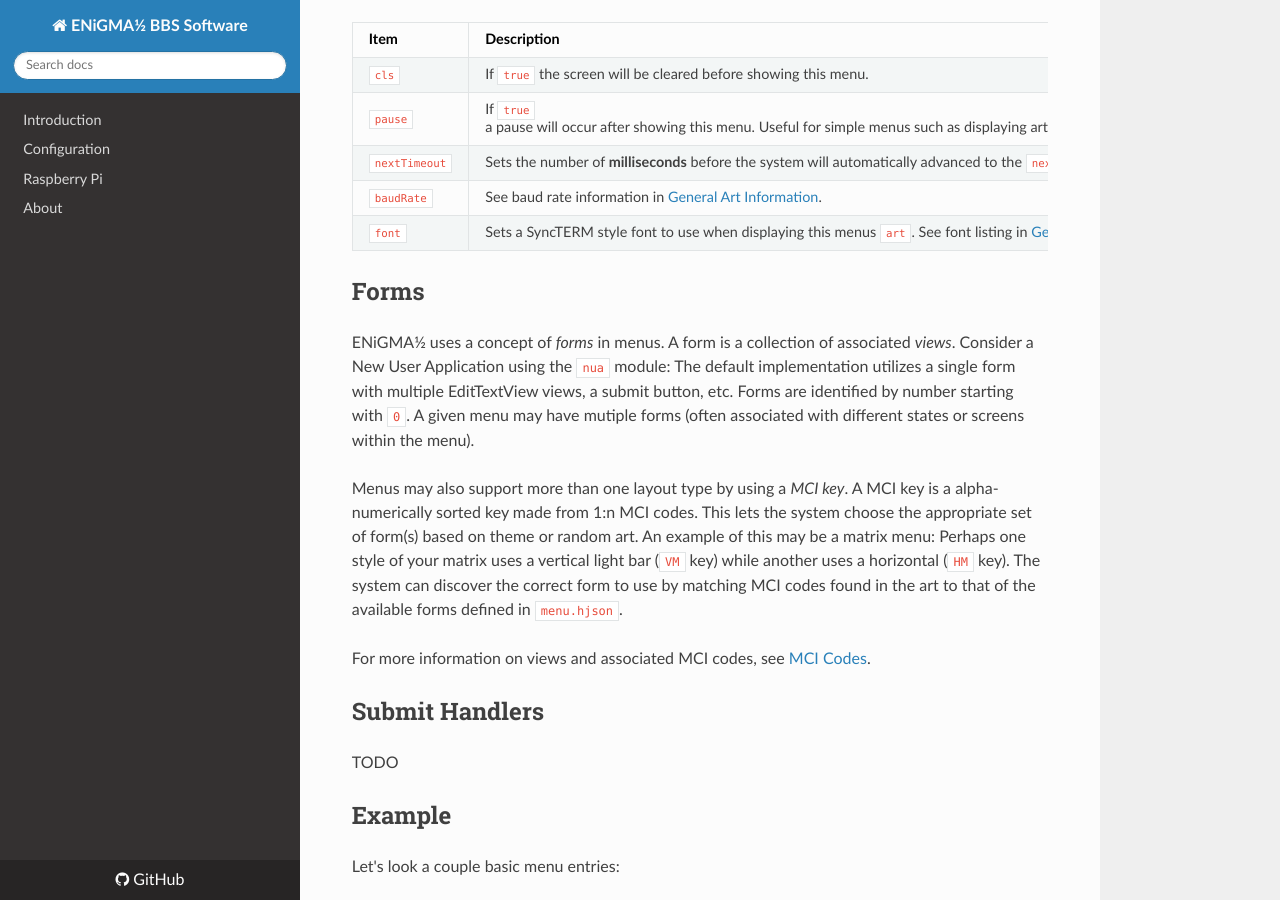
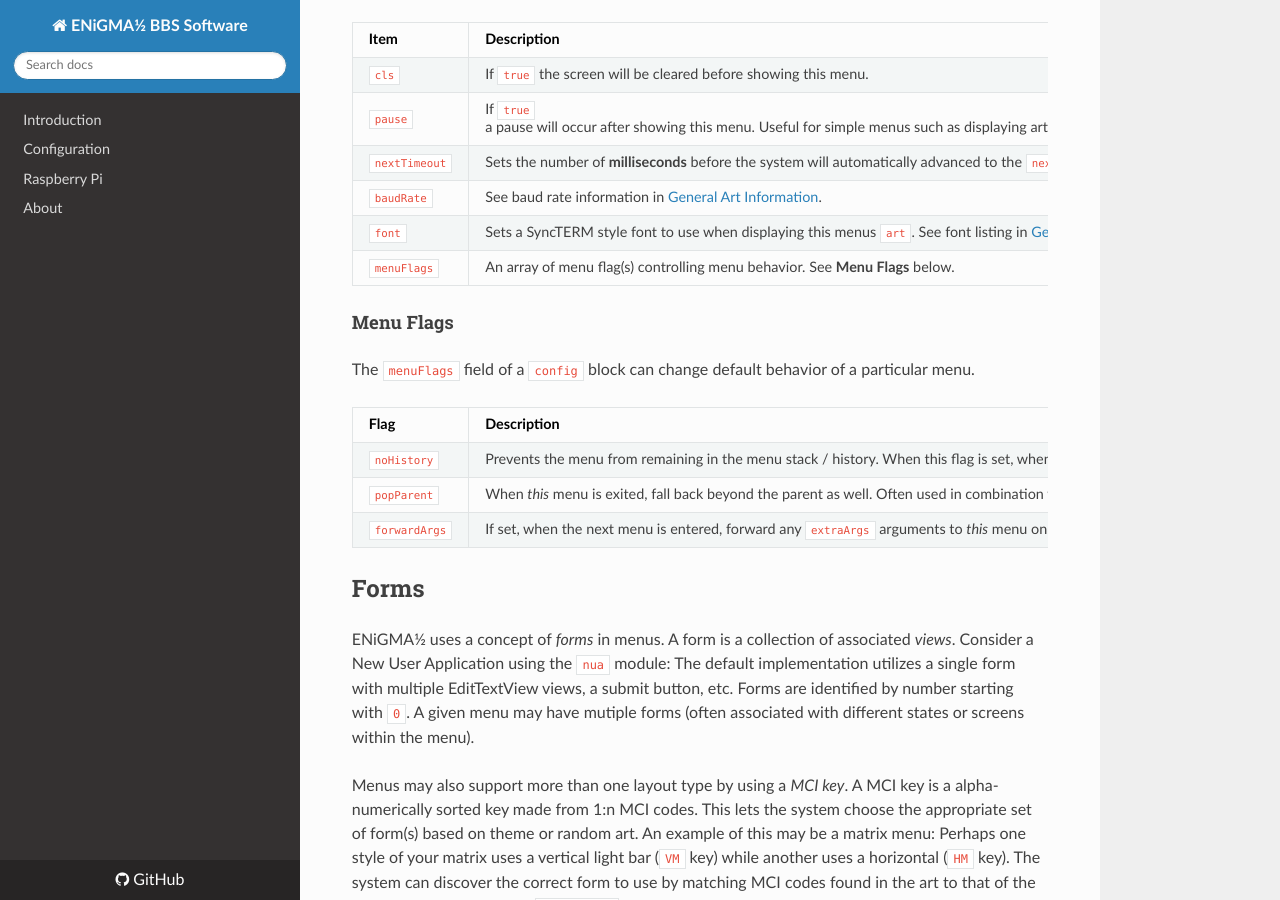
Before and after one commit to NuSkooler/enigma-bbs, an MkDocs documentation site: the page built from docs/configuration/menu-hjson.md, in a window 1280 px wide and 900 px high, scrolled down 1156 px. Built offline with MkDocs 1.6.1, drawn with Linux system fonts in a browser that asks for light colours; nearby versions of some CDN libraries; old or Windows-style settings are respelled for this version of MkDocs.

Commit message:
Add menuFlags docs

```diff
--- a/docs/configuration/menu-hjson.md
+++ b/docs/configuration/menu-hjson.md
@@ -37,7 +37,16 @@ The `config` block for a menu entry can contain common members as well as a per-
 | `nextTimeout` | Sets the number of **milliseconds** before the system will automatically advanced to the `next` menu. |
 | `baudRate` | See baud rate information in [General Art Information](/docs/art/general.md). |
 | `font` | Sets a SyncTERM style font to use when displaying this menus `art`. See font listing in [General Art Information](/docs/art/general.md). |
+| `menuFlags` | An array of menu flag(s) controlling menu behavior. See **Menu Flags** below.
 
+#### Menu Flags
+The `menuFlags` field of a `config` block can change default behavior of a particular menu.
+
+| Flag | Description |
+|------|-------------|
+| `noHistory` | Prevents the menu from remaining in the menu stack / history. When this flag is set, when the **next** menu falls back, this menu will be skipped and the previous menu again displayed instead. Example: menuA -> menuB(noHistory) -> menuC: Exiting menuC returns the user to menuA. |
+| `popParent` | When *this* menu is exited, fall back beyond the parent as well. Often used in combination with `noHistory`. |
+| `forwardArgs` | If set, when the next menu is entered, forward any `extraArgs` arguments to *this* menu on to it. |
 
 
 ## Forms
```
